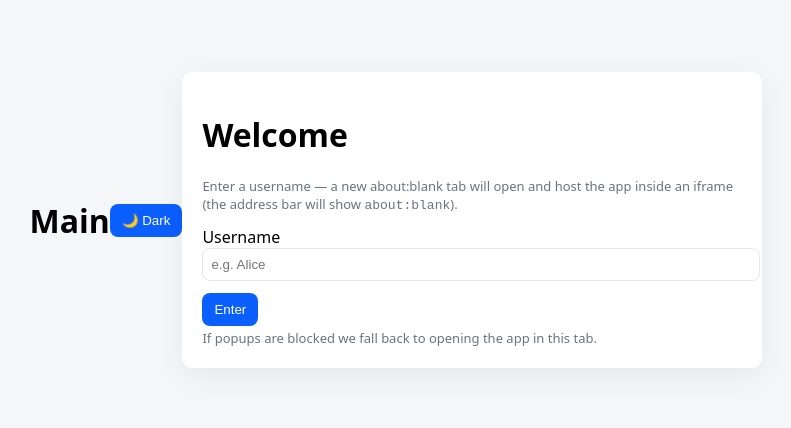
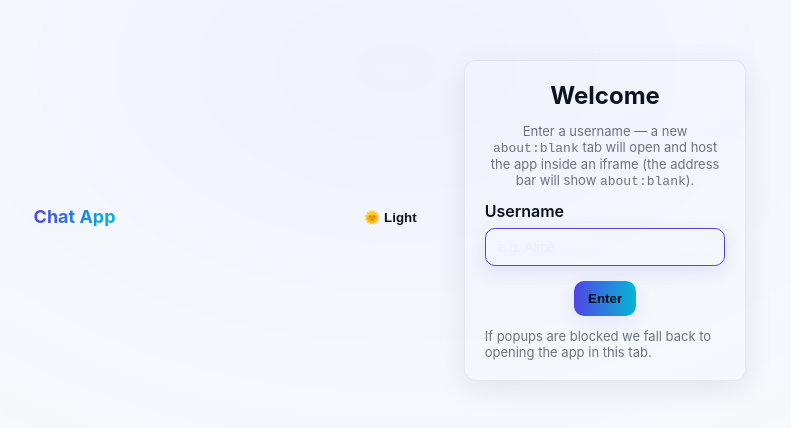
Before and after one commit to Alpha-TesterMesser/online_chat, a plain HTML site: page index.html in a window 1280 px wide. Shown: the part 180-608 px from the top of the page, without its empty margins (244-1035 px from the left). Drawn offline with Linux system fonts and the light colour scheme.

Commit message:
Refactor index.html for improved layout and functionality
Updated HTML structure and styles for the chat app. Added theme toggle functionality and improved user experience with username input handling.

```diff
--- a/index.html
+++ b/index.html
@@ -4,55 +4,107 @@
   <meta charset="utf-8" />
   <title>Chat — Enter username</title>
   <meta name="viewport" content="width=device-width,initial-scale=1" />
+  <link rel="stylesheet" href="./style.css" />
   <style>
-    body{font-family:system-ui,Arial;margin:0;display:flex;min-height:100vh;align-items:center;justify-content:center;background:#f4f6f8}
-    .card{background:#fff;padding:20px;border-radius:10px;box-shadow:0 8px 30px rgba(2,6,23,0.06);max-width:540px;width:100%}
-    label{display:block;margin-top:8px}
-    input{width:100%;padding:8px;border-radius:8px;border:1px solid #e6e7ea}
-    .row{margin-top:12px;display:flex;gap:8px}
-    button{background:#0b5fff;color:#fff;border:0;padding:9px 12px;border-radius:8px;cursor:pointer}
-    .muted{color:#6b7280;font-size:13px;margin-top:8px}
-    .hint{margin-top:12px;color:#444;font-size:13px}
+    /* small page-specific overrides to match layout used elsewhere */
+    html,body { height:100%; margin:0; }
+    .page-wrap { display:flex; align-items:center; justify-content:center; min-height:100vh; padding:24px; }
+    main.card { max-width:520px; width:100%; text-align:left; }
+    header.page-header { display:flex; justify-content:space-between; align-items:center; width:100%; max-width:520px; margin: 0 auto 12px; padding:6px 12px 0 12px; box-sizing:border-box; }
+    header.page-header h1 { margin:0; font-size:18px; }
+    .center { text-align:center; }
+    label { display:block; margin-top:12px; font-weight:600; }
+    input#usernameInput { margin-top:8px; width:100%; }
+    .row { margin-top:14px; display:flex; gap:8px; justify-content:center; }
+    #closeHint { margin-top:12px; display:none; }
+    small.muted { display:block; margin-top:12px; }
+    button[type="button"] { cursor:pointer; }
   </style>
-  <header style="display:flex; justify-content:space-between; align-items:center;">
+</head>
+<body>
+  <header class="page-header" role="banner">
     <div>
-    <h1>Main</h1>
+      <h1>Chat App</h1>
       <div id="meLine" class="muted"></div>
     </div>
+
     <div style="display:flex; gap:8px; align-items:center;">
-    <button id="themeToggle" class="secondary" aria-pressed="false" title="Toggle theme">
-      🌙 Dark
-    </button>
+      <button id="themeToggle" class="secondary" type="button" aria-pressed="false" title="Toggle theme">🌙 Dark</button>
     </div>
   </header>
-</head>
 
-<body>
+  <div class="page-wrap">
     <main class="card" role="main" aria-live="polite">
-    <h1>Welcome</h1>
-    <p class="muted">Enter a username — a new about:blank tab will open and host the app inside an iframe (the address bar will show <code>about:blank</code>).</p>
+      <div class="center">
+        <h2 style="margin:0 0 8px 0;">Welcome</h2>
+        <p class="muted" style="margin-bottom:12px;">
+          Enter a username — a new <code>about:blank</code> tab will open and host the app inside an iframe (the address bar will show <code>about:blank</code>).
+        </p>
+      </div>
 
-    <label>
-      Username
-      <input id="usernameInput" type="text" maxlength="50" placeholder="e.g. Alice" />
-    </label>
+      <label for="usernameInput">Username</label>
+      <input id="usernameInput" type="text" maxlength="50" placeholder="e.g. Alice" autocomplete="off" />
 
       <div class="row">
-      <button id="enterBtn">Enter</button>
+        <button id="enterBtn" type="button">Enter</button>
       </div>
 
-    <div id="closeHint" class="hint" style="display:none;">
+      <div id="closeHint" class="muted">
         If the original tab is still open, you can safely close it now.
       </div>
 
       <small class="muted">If popups are blocked we fall back to opening the app in this tab.</small>
     </main>
+  </div>
 
   <script>
+    // -----------------------
+    // Config
+    // -----------------------
     const TARGET_RELATIVE = './join.html';
 
+    // -----------------------
+    // THEME: apply + persist (defaults to dark)
+    // -----------------------
+    (function themeInit() {
+      const saved = localStorage.getItem('theme');
+      const systemPrefersLight = window.matchMedia && window.matchMedia('(prefers-color-scheme: light)').matches;
+      const defaultTheme = saved || (systemPrefersLight ? 'light' : 'dark');
+
+      document.documentElement.setAttribute('data-theme', defaultTheme);
+
+      const btn = document.getElementById('themeToggle');
+      function updateButton(theme) {
+        if (!btn) return;
+        if (theme === 'dark') {
+          btn.textContent = '🌙 Dark';
+          btn.setAttribute('aria-pressed', 'true');
+        } else {
+          btn.textContent = '🌞 Light';
+          btn.setAttribute('aria-pressed', 'false');
+        }
+      }
+      updateButton(defaultTheme);
+
+      btn.addEventListener('click', () => {
+        const current = document.documentElement.getAttribute('data-theme') || 'dark';
+        const next = current === 'dark' ? 'light' : 'dark';
+        document.documentElement.setAttribute('data-theme', next);
+        localStorage.setItem('theme', next);
+        updateButton(next);
+      });
+    })();
+
+    // -----------------------
+    // Utilities
+    // -----------------------
     function escapeHtml(s=''){ return String(s).replace(/[&<>"]/g, c => ({'&':'&amp;','<':'&lt;','>':'&gt;','"':'&quot;'}[c])); }
 
+    function computeAbsoluteTarget() {
+      return new URL(TARGET_RELATIVE, location.href).href;
+    }
+
+    // Build the about:blank document that contains a full-window iframe pointing to the app
     function buildAboutBlankWithIframe(username, absoluteTarget) {
       const safe = escapeHtml(username || '');
       return `<!doctype html>
@@ -62,7 +114,7 @@
     <meta name="viewport" content="width=device-width,initial-scale=1">
     <title>about:blank</title>
     <style>
-      html,body{height:100%;margin:0;background:#fff}
+      html,body{height:100%;margin:0;background:var(--bg, #000);}
       iframe{position:fixed;inset:0;border:0;width:100%;height:100%}
     </style>
   </head>
@@ -80,10 +132,7 @@
 </html>`;
     }
 
-    function computeAbsoluteTarget() {
-      return new URL(TARGET_RELATIVE, location.href).href;
-    }
-
+    // Try to open about:blank, write iframe, focus it
     function openAboutBlankWithIframe(username) {
       const abs = computeAbsoluteTarget();
       let w = null;
@@ -102,16 +151,15 @@
       }
     }
 
+    // Fallback: replace current tab with a short splash that redirects into the app
     function fallbackReplaceCurrent(username) {
       const abs = computeAbsoluteTarget();
       const safe = escapeHtml(username || '');
       const html = `<!doctype html><html><head><meta charset="utf-8"><meta name="viewport" content="width=device-width,initial-scale=1">
-<style>html,body{height:100%;margin:0;background:#fff;font-family:system-ui,Arial}</style></head><body>
-  <div style="display:flex;align-items:center;justify-content:center;height:100%">
+<style>html,body{height:100%;margin:0;background:var(--bg, #000);font-family:Inter,system-ui,Arial;color:var(--text, #fff);display:flex;align-items:center;justify-content:center}</style></head><body>
   <div style="text-align:center">
     <div style="font-size:16px">Preparing chat…</div>
-      <div style="color:#444;margin-top:8px">${safe? 'User: '+safe : ''}</div>
-    </div>
+    <div style="color:var(--muted, #888);margin-top:8px">${safe? 'User: '+safe : ''}</div>
   </div>
   <script>setTimeout(function(){ location.href = '${abs}'; }, 120);<\/script>
 </body></html>`;
@@ -120,6 +168,7 @@
       document.close();
     }
 
+    // Try to close original tab; if not possible show hint
     function tryToCloseOriginalTab() {
       try { window.close(); } catch(e){}
       setTimeout(() => {
@@ -127,15 +176,40 @@
       }, 300);
     }
 
+    // -----------------------
+    // Enter button behavior
+    // -----------------------
     document.getElementById('enterBtn').addEventListener('click', () => {
-      const name = document.getElementById('usernameInput').value.trim();
-      if (!name) return alert('Please enter a username');
+      const input = document.getElementById('usernameInput');
+      const name = (input && input.value || '').trim();
+      if (!name) { alert('Please enter a username'); input && input.focus(); return; }
+
       try { localStorage.setItem('username', name); } catch(e){}
+      // Update meLine
+      const meLine = document.getElementById('meLine');
+      if (meLine) meLine.textContent = `You are: ${name}`;
+
       const ok = openAboutBlankWithIframe(name);
       if (!ok) { fallbackReplaceCurrent(name); return; }
       tryToCloseOriginalTab();
     });
 
+    // Autofill + autofocus
+    (function initInputFromStorage() {
+      try {
+        const saved = localStorage.getItem('username');
+        const input = document.getElementById('usernameInput');
+        if (saved) {
+          input.value = saved;
+          const meLine = document.getElementById('meLine');
+          if (meLine) meLine.textContent = `You are: ${saved}`;
+        }
+        // focus on the username field
+        setTimeout(()=>{ try{ input && input.focus(); input && input.select(); }catch(e){} }, 50);
+      } catch(e){}
+    })();
+
+    // If username already present, auto-open exactly like before
     (function autoOpenIfSet() {
       try {
         const existing = localStorage.getItem('username');
```
Lines whose indentation alone changed are shown as unchanged.
